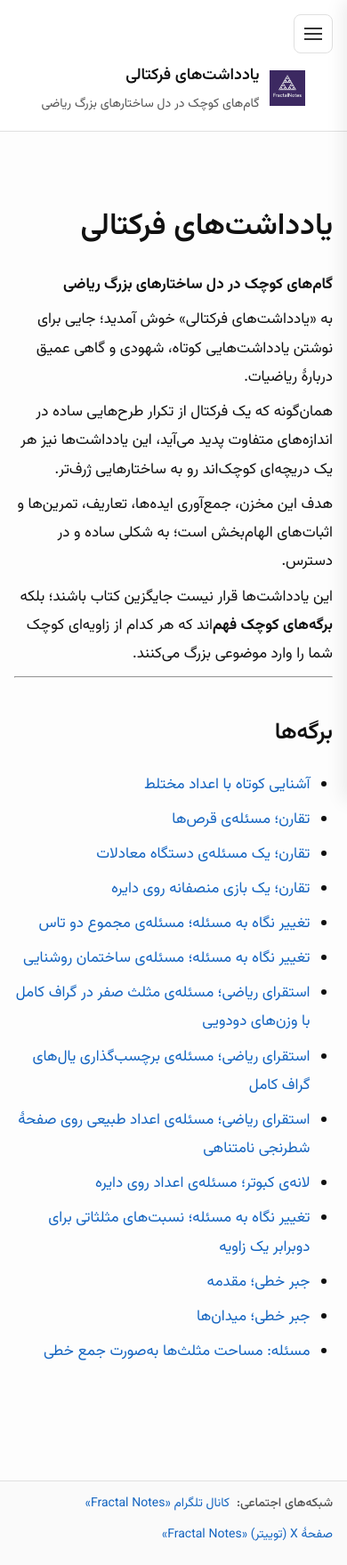
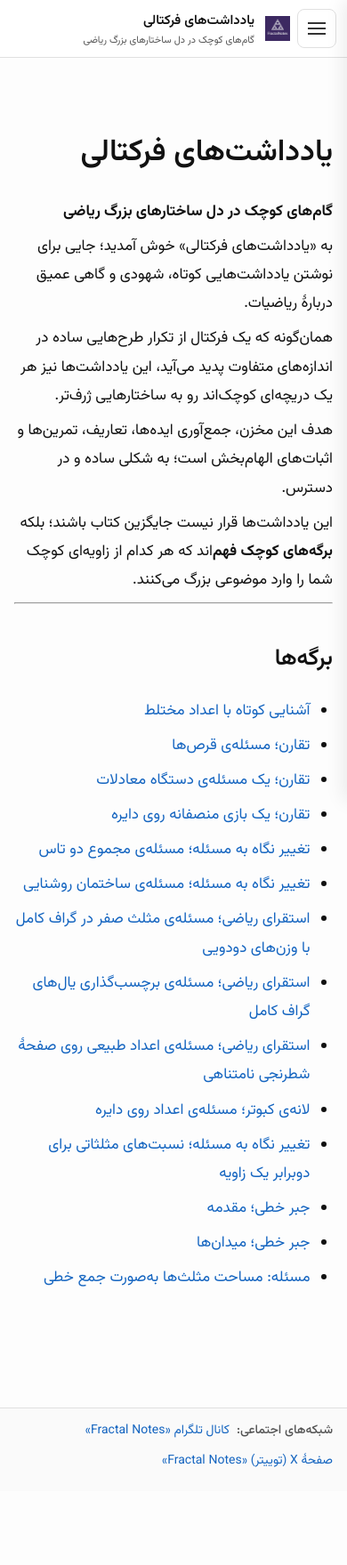
Before and after one commit to pooyarezaie/Fractal-Notes, a Jekyll site: the page built from index.md, in a window 390 px wide. Shown: the whole page at 89% size. Built offline with Jekyll 4.4.1, drawn with Linux system fonts in a browser that asks for light colours; after the commit the page ends 1676 px from its top, so only the background shows below that.

Commit message:
Update mobile layout styles for header and site branding

```diff
--- a/assets/css/style.css
+++ b/assets/css/style.css
@@ -287,13 +287,43 @@ main img {
 
 @media (max-width: 600px) {
     .site-header-inner {
-        flex-direction: column;
-        align-items: stretch;
+        flex-direction: row;
+        align-items: center;
         gap: 8px;
+        padding: 10px 12px;
+    }
+
+    /* RTL: menu on the right, logo/title immediately next to it (Wikipedia-style) */
+    .nav-toggle {
+        margin-left: 0;
+        margin-inline-start: 0;
     }
 
     .site-brand {
-        justify-content: center;
+        justify-content: flex-start;
+        min-width: 0;
+        flex: 1;
+        min-width: 0;
+    }
+
+    /* Compact logo, title, subtitle on mobile (best practice) */
+    .site-logo {
+        width: 28px;
+        height: 28px;
+    }
+
+    .site-title-group {
+        gap: 0;
+    }
+
+    .site-title {
+        font-size: 15px;
+        font-weight: 600;
+    }
+
+    .site-subtitle {
+        font-size: 11px;
+        line-height: 1.35;
     }
 
     .site-footer-inner {
```
